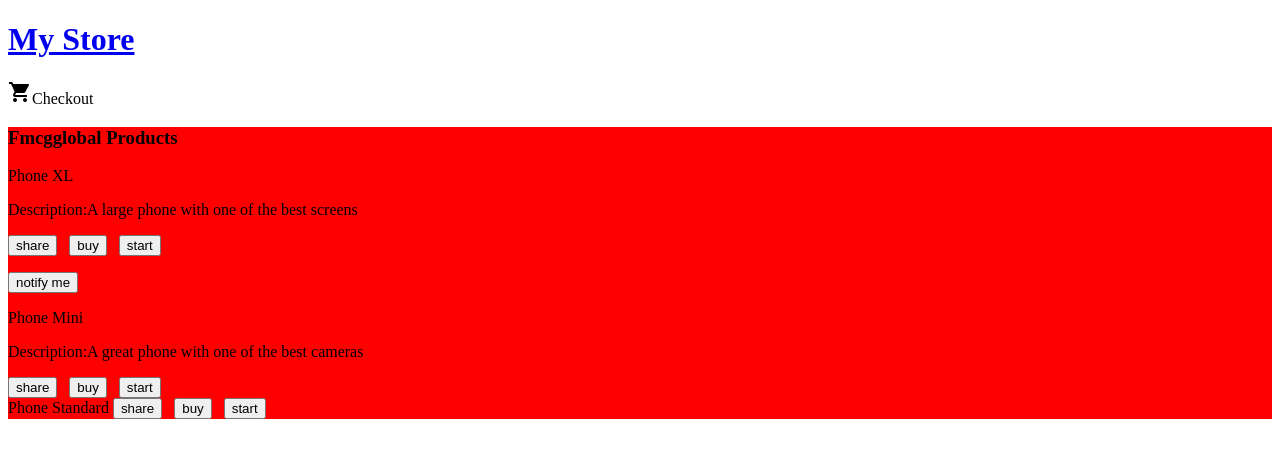
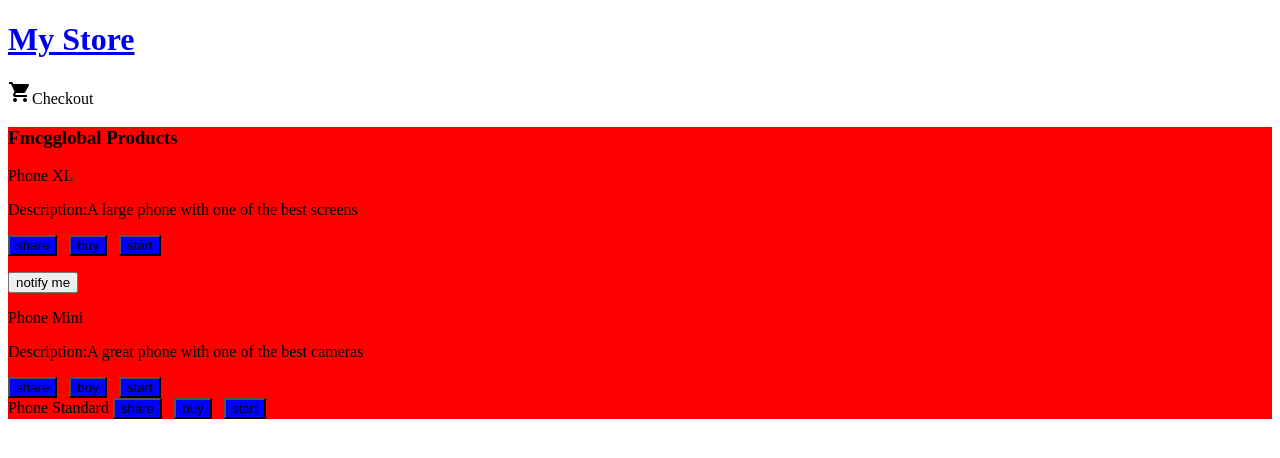
Before and after one commit to GH11PRASANTH/Angular-FmcgglobalBanking, an Angular app: page / in a window 1280 px wide. Shown: the top 458 px of the page. Built offline with nearby package versions, Linux system fonts and the light colour scheme.

Commit message:
1 file modified

```diff
--- a/src/app/product-list/product-list.component.html
+++ b/src/app/product-list/product-list.component.html
@@ -7,7 +7,12 @@
       <!-- String interpolation (data binding)-->
       {{product.name}}
     </a>
-
+<style>
+  button
+  {
+    background-color:blue;
+  }
+</style>
 <!-- Structural directive -->
 <p *ngIf="product.description">Description:{{product.description}}</p>
 <!-- event binding-->
```
